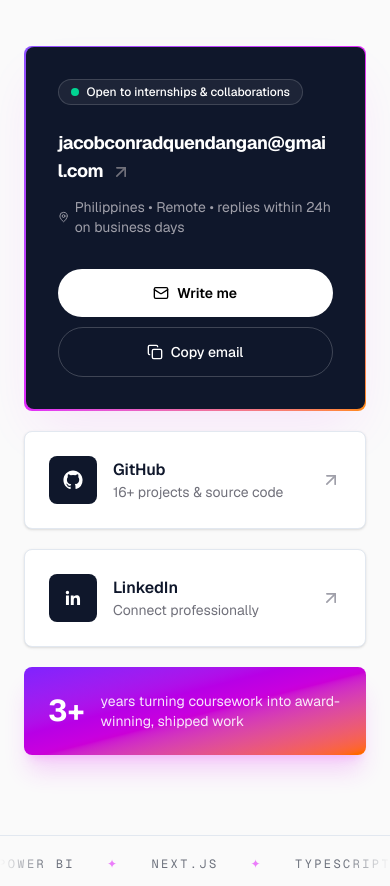
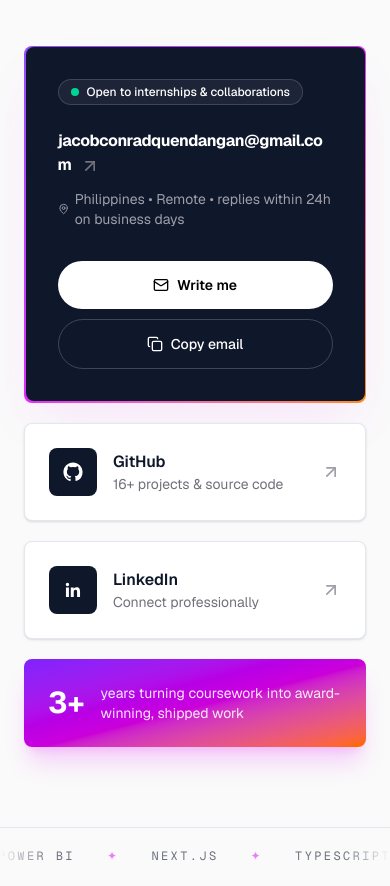
Before and after one commit to jacobconradquendangan-portfolio/portfolio-website-v2, a Next.js app: page / in a window 390 px wide. Shown: the part 10160-11046 px from the top of the page. Built offline with nearby package versions, Linux system fonts and the light colour scheme.

Commit message:
Adjust email link styling

```diff
--- a/src/components/Contact.tsx
+++ b/src/components/Contact.tsx
@@ -63,7 +63,7 @@ export default function Contact() {
 
                   <a
                     href={`mailto:${profile.email}`}
-                    className="group mt-6 block text-lg font-bold tracking-tight break-all transition sm:text-xl"
+                    className="group mt-6 block break-all text-base font-bold tracking-tight transition sm:text-xl"
                   >
                     {profile.email}
                     <ArrowUpRight className="ml-2 inline h-5 w-5 text-zinc-500 transition-all group-hover:translate-x-1 group-hover:-translate-y-1 group-hover:text-white" />
```
